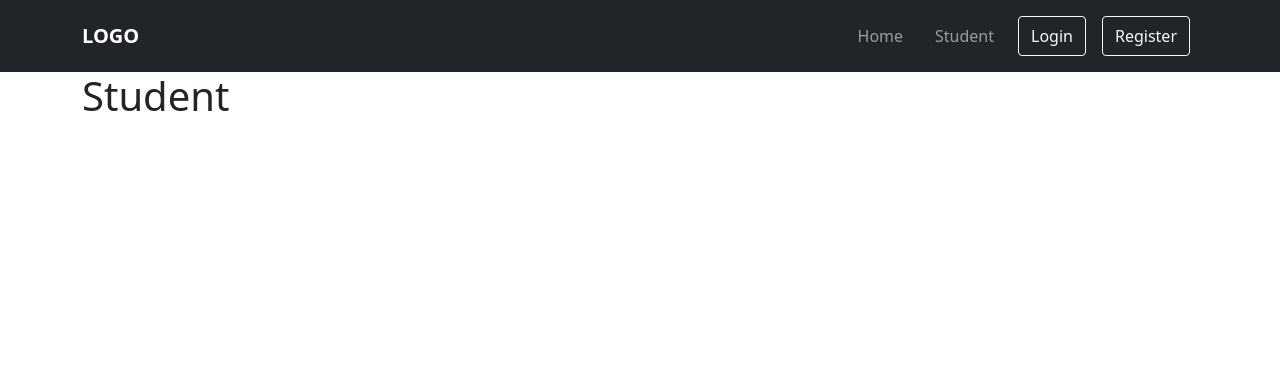
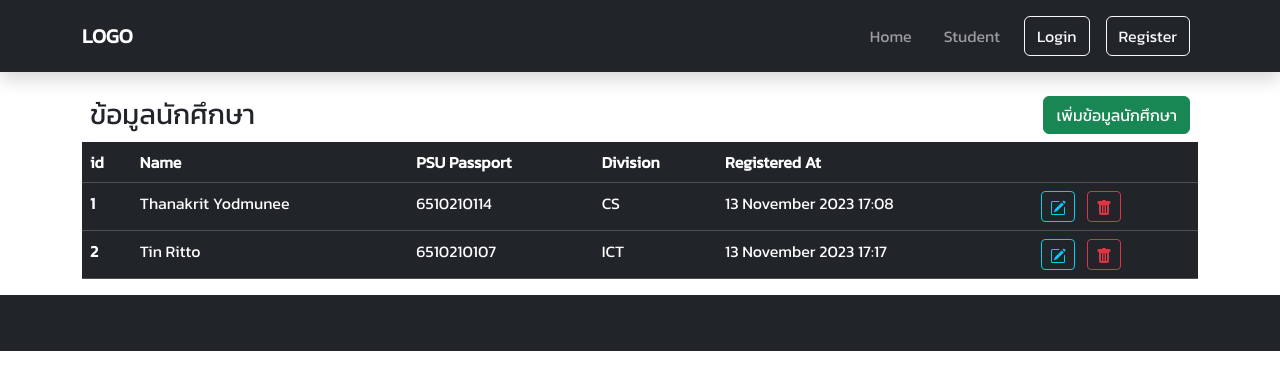
Before and after one commit to MeeMeChu/Django-Intern, a Django app: page /student in a window 1280 px wide. Shown: the top 390 px of the page. Run offline with Django 4.2, Linux system fonts and the light colour scheme; data comes from the database, SQL or seed files in the repository; both versions use the stored data as it was after the commit; some libraries are stand-ins or nearby versions.

Commit message:
Add modal and create CSS

```diff
--- a/intern_web/app_general/models.py
+++ b/intern_web/app_general/models.py
@@ -4,12 +4,12 @@ from django.db import models
 # Create your models here.
 class StudentInfo(models.Model):
     DIVISION_CHOICE = {
-        ("cs", "Computer Science"),
-        ("ict", "Information and Communication Technology"),
+        ("CS", "Computer Science"),
+        ("ICT", "Information and Communication Technology"),
     }
 
     firstName = models.CharField(max_length=60)
     lastName = models.CharField(max_length=60)
-    psu_passport = models.CharField(max_length=60)
+    psu_passport = models.CharField(max_length=60, unique=True)
     division = models.CharField(max_length=60 , choices=DIVISION_CHOICE)
     registered_at = models.DateTimeField(auto_now_add=True)
--- /dev/null
+++ b/intern_web/app_general/static/app_general/main.css
@@ -0,0 +1,5 @@
+@import url('https://fonts.googleapis.com/css2?family=Kanit&display=swap');
+
+:root {
+    --bs-body-font-family: 'Kanit', sans-serif;;
+}
--- a/intern_web/app_general/templates/app_general/base.html
+++ b/intern_web/app_general/templates/app_general/base.html
@@ -1,11 +1,16 @@
+{% load static %}
 <!DOCTYPE html>
 <html lang="en">
 <head>
     <meta charset="UTF-8">
     <meta http-equiv="X-UA-Compatible" content="IE=edge">
     <meta name="viewport" content="width=device-width, initial-scale=1.0">
-    <link href="https://cdn.jsdelivr.net/npm/bootstrap@5.0.2/dist/css/bootstrap.min.css" rel="stylesheet"
-        integrity="sha384-EVSTQN3/azprG1Anm3QDgpJLIm9Nao0Yz1ztcQTwFspd3yD65VohhpuuCOmLASjC" crossorigin="anonymous">
+    {% load bootstrap5 %}
+    {% bootstrap_css %}
+    {% bootstrap_javascript %}
+
+    <link rel="stylesheet" href="{% static 'app_general/main.css'%}">
+
     <title>{% block title %} {% endblock %}</title>
 </head>
 <body>
@@ -16,8 +21,4 @@
     {% endblock %}
 
     {% include 'app_general/components/footer.html'%}
-    <script src="https://cdn.jsdelivr.net/npm/bootstrap@5.0.2/dist/js/bootstrap.bundle.min.js"
-        integrity="sha384-MrcW6ZMFYlzcLA8Nl+NtUVF0sA7MsXsP1UyJoMp4YLEuNSfAP+JcXn/tWtIaxVXM"
-        crossorigin="anonymous"></script>
-</body>
 </html>
--- a/intern_web/app_general/templates/app_general/components/footer.html
+++ b/intern_web/app_general/templates/app_general/components/footer.html
@@ -0,0 +1,5 @@
+<footer class="footer mt-auto py-3 bg-dark">
+    <div class="container">
+      <span class="text-muted">Place sticky footer content here.</span>
+    </div>
+</footer>
--- /dev/null
+++ b/intern_web/app_general/templates/app_general/components/modaladd.html
@@ -0,0 +1,47 @@
+<button type="button" class="btn btn-success" data-bs-toggle="modal" data-bs-target="#exampleModal" >เพิ่มข้อมูลนักศึกษา</button>
+
+<div class="modal fade" id="exampleModal" tabindex="-1" aria-labelledby="exampleModalLabel" aria-hidden="true">
+  <div class="modal-dialog">
+    <div class="modal-content">
+      <div class="modal-header">
+        <h1 class="modal-title fs-5" id="exampleModalLabel">เพิ่มข้อมูลนักศึกษา</h1>
+        <button type="button" class="btn-close" data-bs-dismiss="modal" aria-label="Close"></button>
+      </div>
+      <div class="modal-body">
+
+        <!-- ------------form-------------- -->
+
+        <form method="post" action="{% url 'student' %}" class="row g-3">
+          <div class="col-md-6">
+            <label for="firstName" class="form-label">ชื่อ</label>
+            <input type="text" name="firstName" class="form-control" required>
+          </div>
+          <div class="col-md-6">
+            <label for="lastName" class="form-label">นามสกุล</label>
+            <input type="text" name="lastName" class="form-control" required>
+          </div>
+          <div class="col-md-12">
+            <label for="psu_passport" class="form-label">รหัสนักศึกษา</label>
+            <input type="text" name="psu_passport" class="form-control">
+          </div>
+          <div class="col-md-12">
+            <label class="visually-hidden" for="autoSizingSelect">Preference</label>
+            <select class="form-select" id="autoSizingSelect">
+              <option selected>Choose...</option>
+              <option value="1">One</option>
+              <option value="2">Two</option>
+              <option value="3">Three</option>
+            </select>
+          </div>
+        </form>
+
+        <!-- ------------------------------- -->
+
+      </div>
+      <div class="modal-footer">
+        <button type="button" class="btn btn-secondary" data-bs-dismiss="modal">Close</button>
+        <button type="button" class="btn btn-primary">Send message</button>
+      </div>
+    </div>
+  </div>
+</div>
--- a/intern_web/app_general/templates/app_general/components/navbar.html
+++ b/intern_web/app_general/templates/app_general/components/navbar.html
@@ -1,4 +1,4 @@
-<nav class="navbar navbar-expand-lg navbar-dark bg-dark">
+<nav class="navbar navbar-expand-lg navbar-dark bg-dark shadow">
     <div class="container-md">
         <a class="navbar-brand" href="{% url 'home' %}"><strong>LOGO</strong></a>
         <button class="navbar-toggler" type="button" data-bs-toggle="collapse" data-bs-target="#navbarNav"
--- a/intern_web/app_general/templates/app_general/student.html
+++ b/intern_web/app_general/templates/app_general/student.html
@@ -6,6 +6,49 @@
 
 {% block content %}
 <div class="container-md">
-    <h1>Student</h1>
+    <div class="mt-3">
+        <div class="d-flex justify-content-between align-items-center p-2">
+            <h3 style="margin-bottom: 0;">ข้อมูลนักศึกษา</h3>
+            {% include 'app_general/components/modaladd.html'%}
+        </div>
+        <div class="table-responsive-sm">
+            <table class="table table-dark">
+                <thead>
+                    <tr>
+                        <th scope="col">id</th>
+                        <th scope="col">Name</th>
+                        <th scope="col">PSU Passport</th>
+                        <th scope="col">Division</th>
+                        <th scope="col">Registered At</th>
+                        <th scope="col"></th>
+                    </tr>
+                </thead>
+                <tbody>
+                    {% for student in all_student %}
+                    <tr>
+                        <th scope="row">{{student.id}}</th>
+                        <td>{{student.firstName}} {{student.lastName}}</td>
+                        <td>{{student.psu_passport}}</td>
+                        <td>{{student.division}}</td>
+                        <td>{{student.registered_at|date:'j F Y G:i'}}</td>
+                        <td>
+                            <button type="button" class="btn btn-outline-info btn-sm ms-2">
+                                <svg xmlns="http://www.w3.org/2000/svg" width="16" height="16" fill="currentColor" class="bi bi-pencil-square" viewBox="0 0 16 16">
+                                    <path d="M15.502 1.94a.5.5 0 0 1 0 .706L14.459 3.69l-2-2L13.502.646a.5.5 0 0 1 .707 0l1.293 1.293zm-1.75 2.456-2-2L4.939 9.21a.5.5 0 0 0-.121.196l-.805 2.414a.25.25 0 0 0 .316.316l2.414-.805a.5.5 0 0 0 .196-.12l6.813-6.814z"/>
+                                    <path fill-rule="evenodd" d="M1 13.5A1.5 1.5 0 0 0 2.5 15h11a1.5 1.5 0 0 0 1.5-1.5v-6a.5.5 0 0 0-1 0v6a.5.5 0 0 1-.5.5h-11a.5.5 0 0 1-.5-.5v-11a.5.5 0 0 1 .5-.5H9a.5.5 0 0 0 0-1H2.5A1.5 1.5 0 0 0 1 2.5v11z"/>
+                                </svg>
+                            </button>
+                            <button type="button" class="btn btn-outline-danger btn-sm ms-2">
+                                <svg xmlns="http://www.w3.org/2000/svg" width="16" height="16" fill="currentColor" class="bi bi-trash-fill" viewBox="0 0 16 16">
+                                    <path d="M2.5 1a1 1 0 0 0-1 1v1a1 1 0 0 0 1 1H3v9a2 2 0 0 0 2 2h6a2 2 0 0 0 2-2V4h.5a1 1 0 0 0 1-1V2a1 1 0 0 0-1-1H10a1 1 0 0 0-1-1H7a1 1 0 0 0-1 1H2.5zm3 4a.5.5 0 0 1 .5.5v7a.5.5 0 0 1-1 0v-7a.5.5 0 0 1 .5-.5zM8 5a.5.5 0 0 1 .5.5v7a.5.5 0 0 1-1 0v-7A.5.5 0 0 1 8 5zm3 .5v7a.5.5 0 0 1-1 0v-7a.5.5 0 0 1 1 0z"/>
+                                </svg>
+                            </button>
+                        </td>
+                    </tr>
+                    {% endfor %}
+                </tbody>
+            </table>
+        </div>
+    </div>
 </div>
 {% endblock %}
--- a/intern_web/app_general/views.py
+++ b/intern_web/app_general/views.py
@@ -1,5 +1,5 @@
 from django.shortcuts import render
-from django.http import HttpResponse
+from app_general.models import StudentInfo
 
 
 # Create your views here.
@@ -7,4 +7,6 @@ def home(request):
     return render(request, 'app_general/home.html')
 
 def student(request):
-    return render(request, 'app_general/student.html')
+    all_student = StudentInfo.objects.all()
+    context = {'all_student' : all_student}
+    return render(request, 'app_general/student.html', context)
--- a/intern_web/intern_web/settings.py
+++ b/intern_web/intern_web/settings.py
@@ -38,6 +38,7 @@ INSTALLED_APPS = [
     "django.contrib.messages",
     "django.contrib.staticfiles",
     "app_general.apps.AppGeneralConfig",
+    'bootstrap5',
 ]
 
 MIDDLEWARE = [
@@ -104,9 +105,9 @@ AUTH_PASSWORD_VALIDATORS = [
 # Internationalization
 # https://docs.djangoproject.com/en/4.2/topics/i18n/
 
-LANGUAGE_CODE = "en-us"
+LANGUAGE_CODE = 'th'
 
-TIME_ZONE = "UTC"
+TIME_ZONE = 'Asia/Bangkok'
 
 USE_I18N = True
 
```
Also changed, not shown: intern_web/app_general/forms.py (added, +13 -0 lines), intern_web/app_general/migrations/0002_alter_studentinfo_division.py (added), intern_web/db.sqlite3, 2 other files.
